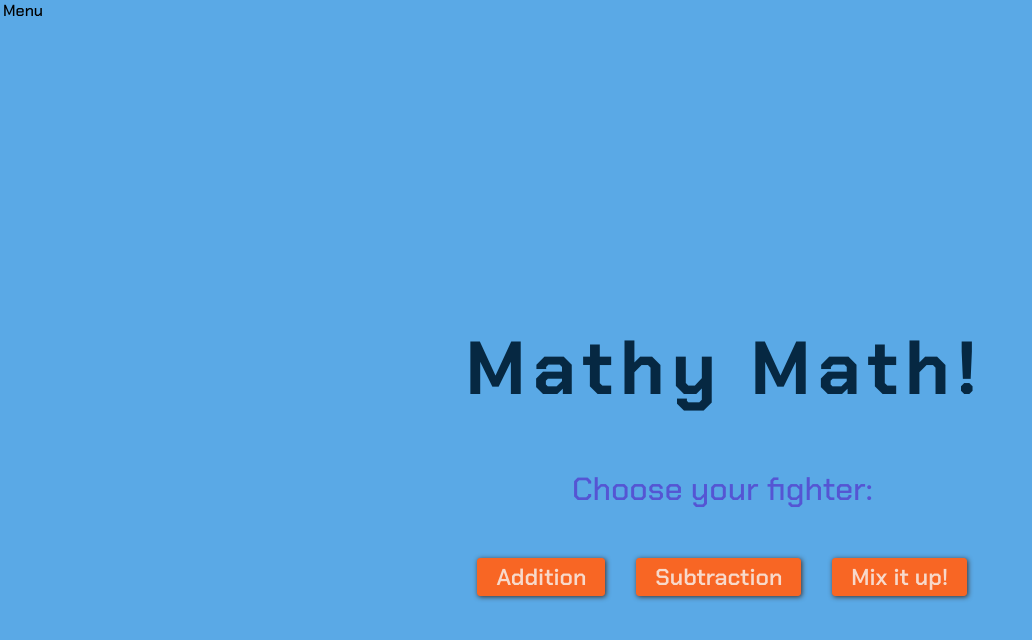
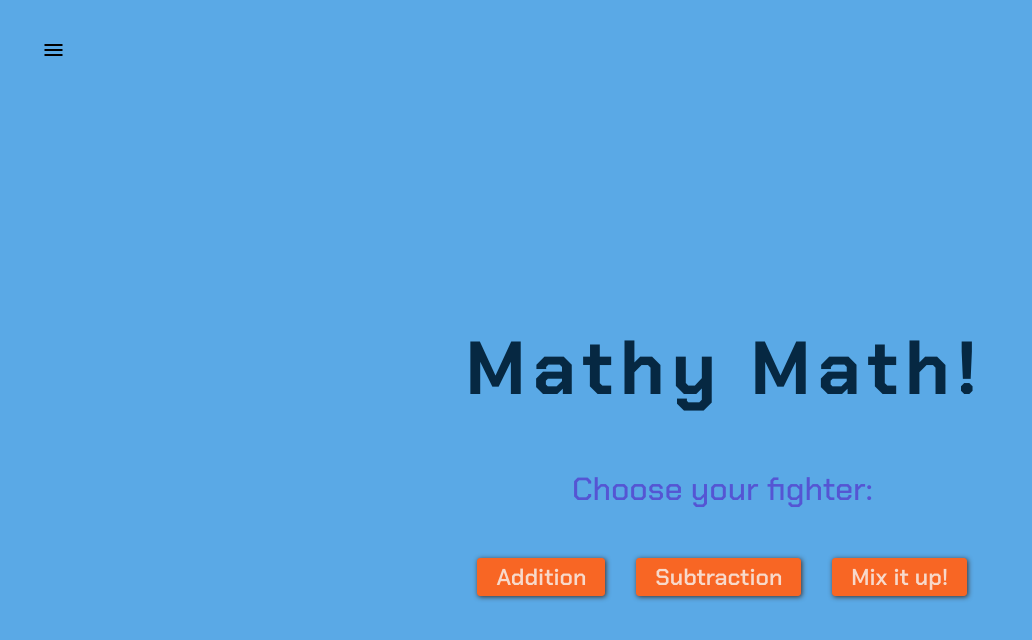
Before and after one commit to CRJones7/mathymath, a React (Create React App) app: page / in a window 1280 px wide. Shown: the top 640 px of the page, without its empty margins (0-1032 px from the left). Built offline with nearby package versions, Linux system fonts and the light colour scheme.

Commit message:
menu icon

```diff
--- a/public/index.html
+++ b/public/index.html
@@ -27,6 +27,7 @@
     <link rel="preconnect" href="https://fonts.googleapis.com">
     <link rel="preconnect" href="https://fonts.gstatic.com" crossorigin>
     <link href="https://fonts.googleapis.com/css2?family=Chakra+Petch:ital,wght@0,300;0,500;0,600;0,700;1,300;1,500;1,600;1,700&display=swap" rel="stylesheet">
+    <link rel="stylesheet" href="https://fonts.googleapis.com/css2?family=Material+Symbols+Outlined:opsz,wght,FILL,GRAD@48,400,0,0" />
     <title>Mathy Math</title>
   </head>
   <body>
--- a/src/Components/NavBar.js
+++ b/src/Components/NavBar.js
@@ -6,7 +6,11 @@ const NavBar = () => {
     const [navOpen, setNavOpen] = useState(false)
     return(
         <div>{!navOpen ?
-            <span className='openNav' onClick={() => setNavOpen(true)}>Menu</span>
+            <span className='openNav' onClick={() => setNavOpen(true)}>
+                <span class="material-symbols-outlined">
+                menu
+                </span>
+            </span>
             :
             <ul className='nav'>
                 <li className='links exitNav' onClick={() => setNavOpen(false)}>&times;</li>
--- a/src/Components/main.css
+++ b/src/Components/main.css
@@ -47,6 +47,7 @@
     top: 0;
     left: 3px;
     z-index: 1;
+    padding: 3%;
   }
 
   .homePage{
```
